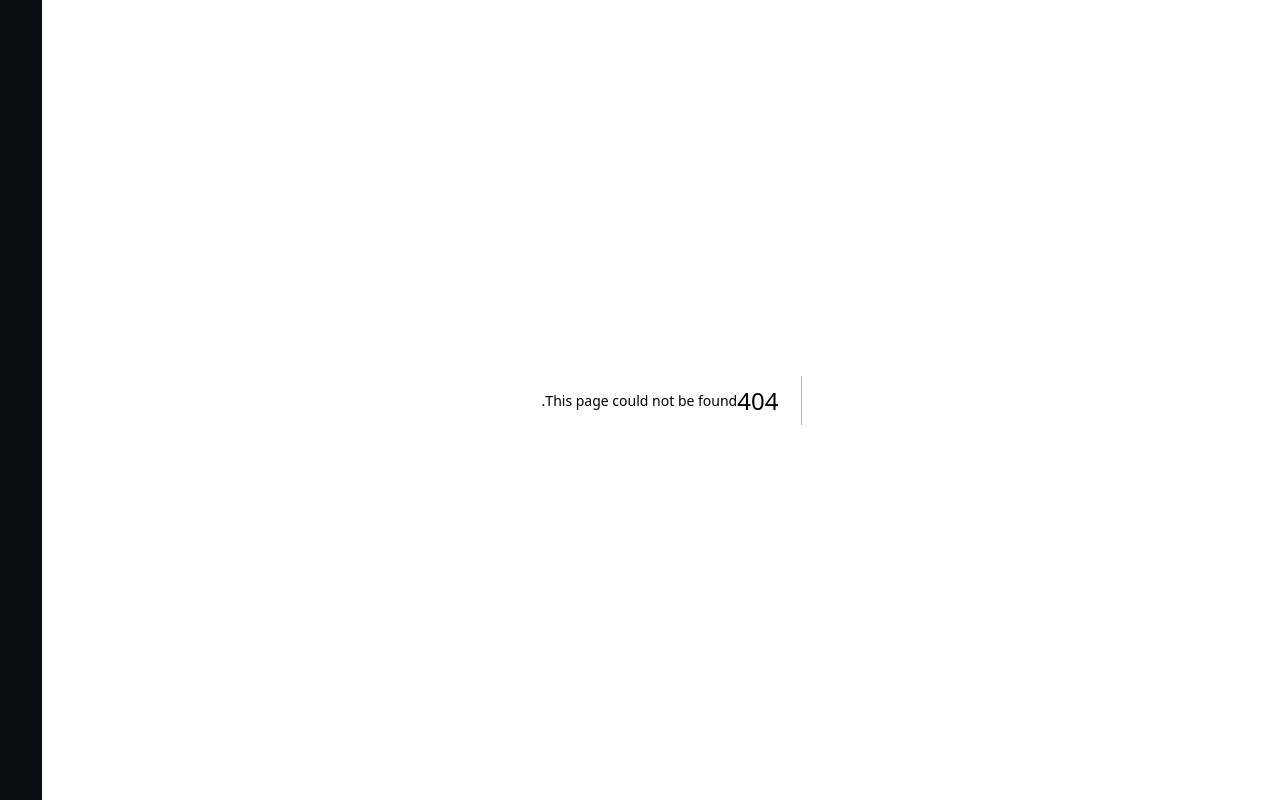
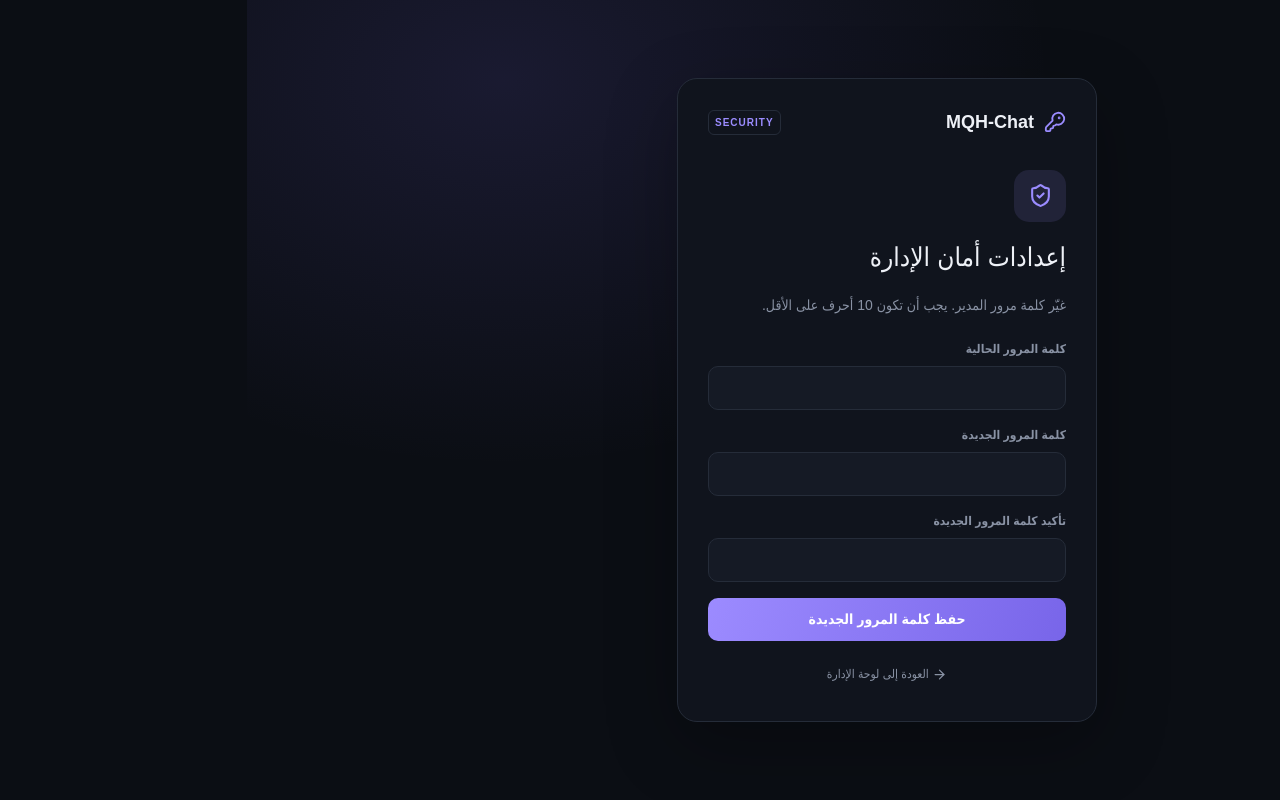
Before and after one commit to Saleh0726/MQH-Chat, a Next.js app: page /admin/security in a window 1280 px wide. Before the commit this address had no page. Built offline with nearby package versions, Linux system fonts and the light colour scheme.

Commit message:
Add admin security settings page

```diff
--- /dev/null
+++ b/src/app/admin/security/page.tsx
@@ -0,0 +1,61 @@
+"use client";
+import { FormEvent, useState } from "react";
+import Link from "next/link";
+import { ArrowRight, KeyRound, ShieldCheck } from "lucide-react";
+
+export default function AdminSecurityPage() {
+  const [currentPassword, setCurrentPassword] = useState("");
+  const [newPassword, setNewPassword] = useState("");
+  const [confirmPassword, setConfirmPassword] = useState("");
+  const [busy, setBusy] = useState(false);
+  const [error, setError] = useState("");
+  const [notice, setNotice] = useState("");
+
+  async function submit(e: FormEvent) {
+    e.preventDefault();
+    setError("");
+    setNotice("");
+    if (newPassword !== confirmPassword) {
+      setError("كلمتا المرور الجديدتان غير متطابقتين.");
+      return;
+    }
+    if (newPassword.length < 10) {
+      setError("استخدم كلمة مرور من 10 أحرف على الأقل.");
+      return;
+    }
+    setBusy(true);
+    try {
+      const response = await fetch("/api/admin/password", {
+        method: "POST",
+        headers: { "Content-Type": "application/json" },
+        body: JSON.stringify({ currentPassword, newPassword }),
+      });
+      const data = await response.json();
+      if (!response.ok) throw new Error(data.error || "تعذر تغيير كلمة المرور.");
+      setCurrentPassword("");
+      setNewPassword("");
+      setConfirmPassword("");
+      setNotice(data.message || "تم تغيير كلمة المرور.");
+    } catch (err) {
+      setError(err instanceof Error ? err.message : "حدث خطأ غير متوقع.");
+    } finally {
+      setBusy(false);
+    }
+  }
+
+  return <main className="admin-login-wrap" dir="rtl">
+    <form className="admin-login-card" onSubmit={submit}>
+      <div className="admin-logo"><KeyRound size={22}/><b>MQH-Chat</b><span>SECURITY</span></div>
+      <div className="admin-lock"><ShieldCheck size={25}/></div>
+      <h1>إعدادات أمان الإدارة</h1>
+      <p>غيّر كلمة مرور المدير. يجب أن تكون 10 أحرف على الأقل.</p>
+      <label>كلمة المرور الحالية<input type="password" autoComplete="current-password" required value={currentPassword} onChange={e=>setCurrentPassword(e.target.value)} /></label>
+      <label>كلمة المرور الجديدة<input type="password" autoComplete="new-password" minLength={10} required value={newPassword} onChange={e=>setNewPassword(e.target.value)} /></label>
+      <label>تأكيد كلمة المرور الجديدة<input type="password" autoComplete="new-password" minLength={10} required value={confirmPassword} onChange={e=>setConfirmPassword(e.target.value)} /></label>
+      {error && <div className="admin-error">{error}</div>}
+      {notice && <div className="admin-notice">{notice}</div>}
+      <button className="admin-primary" disabled={busy}>{busy ? "جارٍ الحفظ..." : "حفظ كلمة المرور الجديدة"}</button>
+      <Link href="/admin" className="admin-back"><ArrowRight size={15} style={{display:"inline",verticalAlign:"middle"}}/> العودة إلى لوحة الإدارة</Link>
+    </form>
+  </main>;
+}
```
